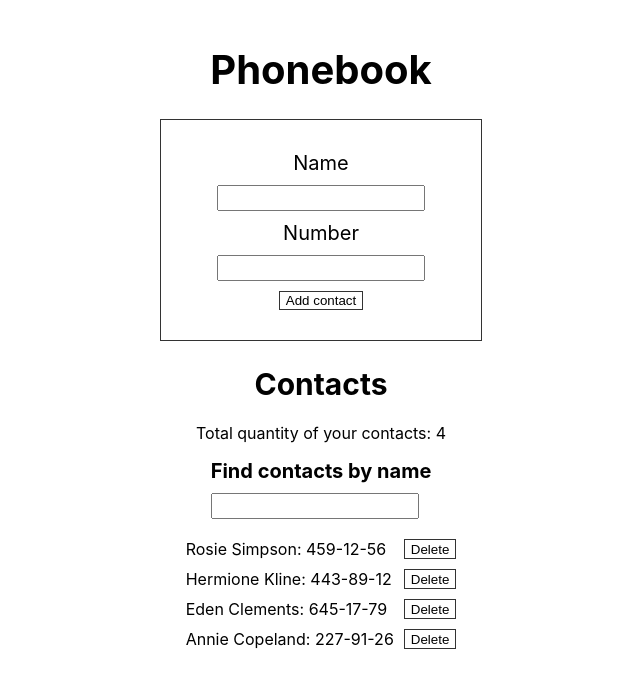
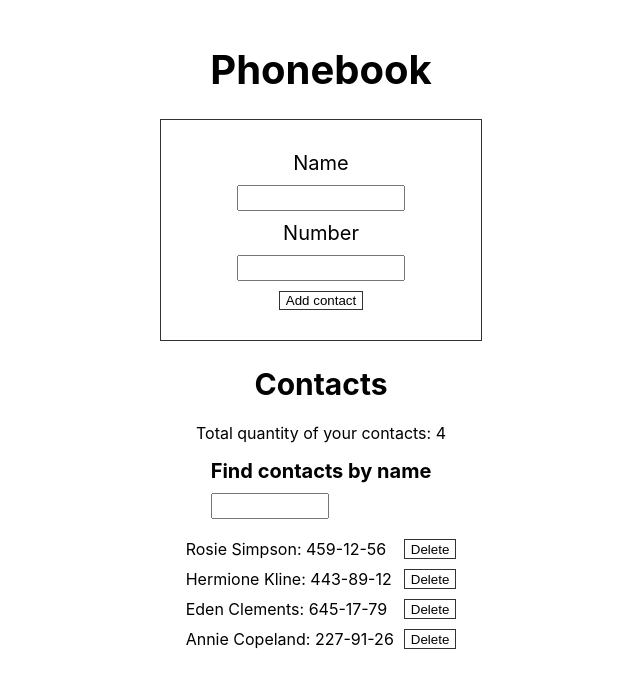
Before and after one commit to MikeBeekeeper/phonebook, a React (Create React App) app: page / in a window 1280 px wide. Shown: the top 688 px of the page, without its empty margins (319-959 px from the left). Built offline with nearby package versions, Linux system fonts and the light colour scheme.

Commit message:
add 50% of width to input

```diff
--- a/src/components/contactForm/contactForm.module.css
+++ b/src/components/contactForm/contactForm.module.css
@@ -19,7 +19,7 @@ label {
 
 input {
     display: block;
-    width: 200px;
+    width: 50%;
     height: 20px;
     bottom: 0.5px solid rgb(51, 51, 51);;
     outline: transparent;
```
